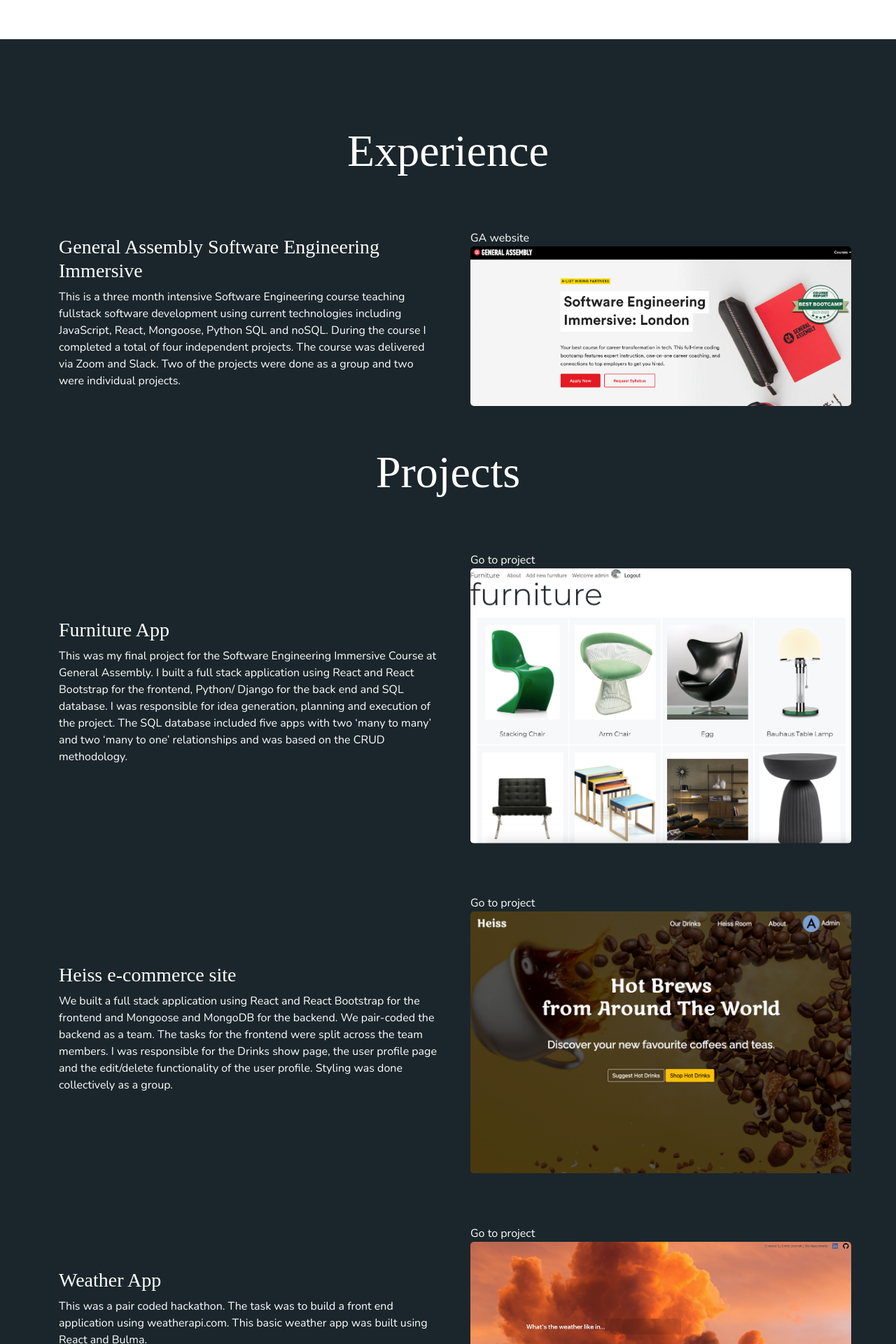
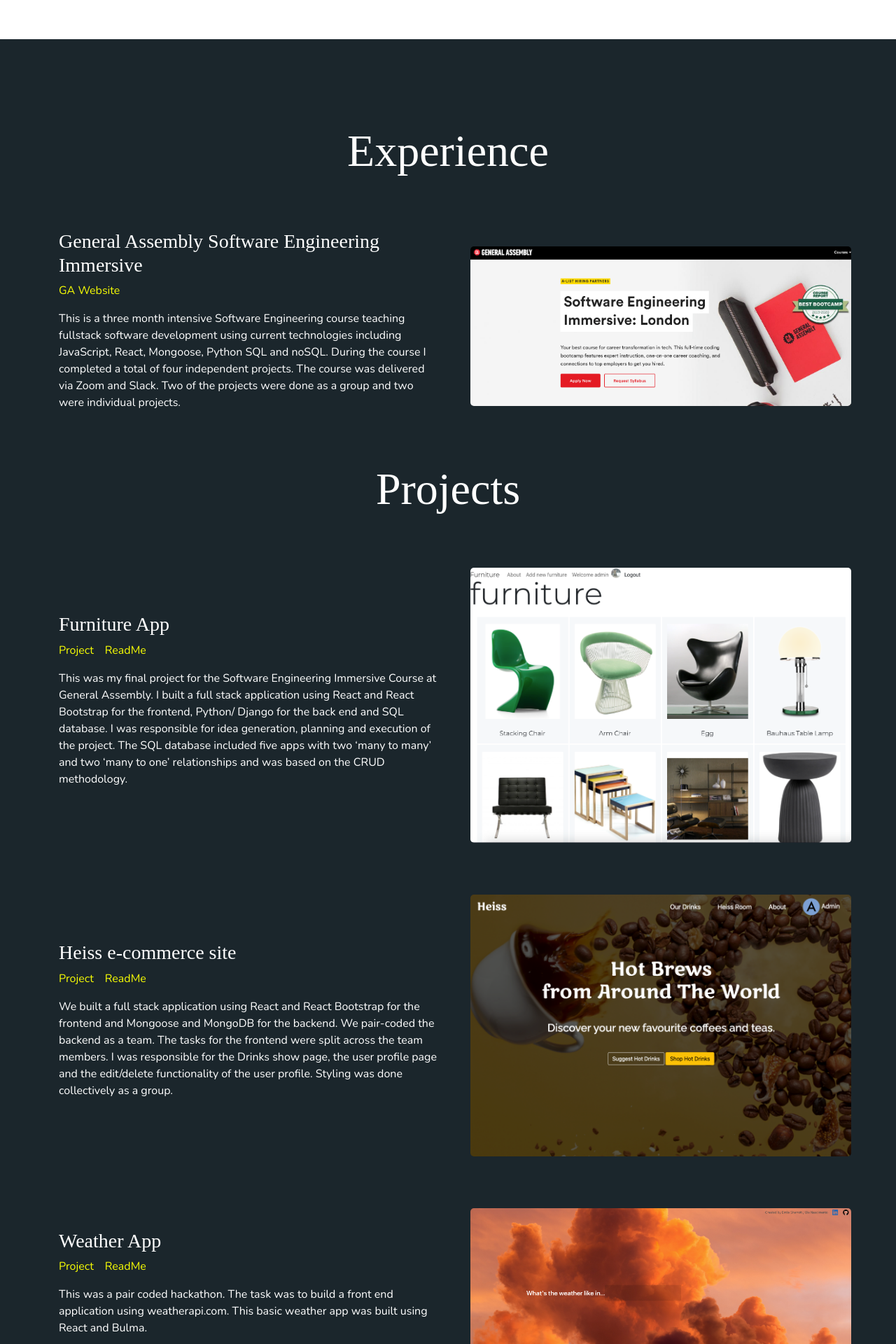
Before and after one commit to eintrittfrei/Portfolio, a React (Create React App) app: page / in a window 1280 px wide. Shown: the part 1996-3916 px from the top of the page at 70% size. Built offline with nearby package versions, Linux system fonts and the light colour scheme; a web font is replaced by a local one.

Commit message:
last comments implemented

```diff
--- a/src/components/Projects.js
+++ b/src/components/Projects.js
@@ -8,13 +8,16 @@
     <div className="row">
         <div className="col-sm">
           <div><h3 className="allerta">General Assembly Software Engineering Immersive</h3></div>
+          <div className="projectlinks">
+          <a rel="noreferrer" target="_blank" href="https://generalassemb.ly/education/software-engineering-immersive/london"><p>GA Website</p></a>
+          </div>
           <div><p>This is a three month intensive Software Engineering course teaching fullstack software development using current technologies including JavaScript, React, Mongoose, Python SQL and noSQL. During the course I completed a total of four independent projects. The course was delivered via Zoom and Slack.
           Two of the projects were done as a group and two were individual projects.
  </p></div>
         </div>
 
         <div className="col-sm">
-          <a rel="noreferrer" target="_blank" href="https://generalassemb.ly/education/software-engineering-immersive/london">GA website</a>
+
           <img
             class="img-fluid"
             src="./assets/GA.png"
@@ -26,15 +29,19 @@
       <div className="row">
         <div className="col-sm">
           <div><h3 className="allerta">Furniture App</h3></div>
+          <div className="projectlinks">
+          <a rel="noreferrer" target="_blank" href="https://furnitureideas.herokuapp.com/furniture/"><p>Project</p></a>
+          <a rel="noreferrer" target="_blank" href="https://github.com/eintrittfrei/project4/blob/main/README.md"><p>ReadMe</p></a></div>
           <div><p>This was my final project for the Software Engineering Immersive Course at General Assembly. I built a full stack application using React and React Bootstrap for the frontend, Python/ Django for the back end and SQL database. I was responsible for idea generation, planning and execution of the project. The SQL database included five apps with two ‘many to many’ and two ‘many to one’ relationships and was based on the CRUD methodology. </p></div>
         </div>
         <div className="col-sm">
-          <a rel="noreferrer" target="_blank" href="https://furnitureideas.herokuapp.com/furniture/">Go to project</a>
+
           <img
             class="img-fluid"
             src="./assets/furniture.png"
             alt="project4"
            />
+
         </div>
       </div>
 
@@ -43,11 +50,13 @@
         <div className="col-sm">
 
           <div><h3 className="allerta"><span>Heiss e-commerce site</span></h3></div>
+          <div className="projectlinks">
+          <a rel="noreferrer" target="_blank" href="https://sei56-3.herokuapp.com/"><p>Project</p></a>
+          <a rel="noreferrer" target="_blank" href="https://github.com/eintrittfrei/SEI56-Project-3#readme"><p>ReadMe</p></a></div>
           <div><p>We built a full stack application using React and React Bootstrap for the frontend and Mongoose and MongoDB for the backend. We pair-coded the backend as a team. The tasks for the frontend were split across the team members. I was responsible for the Drinks show page, the user profile page and the edit/delete functionality of the user profile. Styling was done collectively as a group.
  </p></div>
         </div>
         <div className="col-sm">
-        <a rel="noreferrer" target="_blank" href="https://sei56-3.herokuapp.com/">Go to project</a>
           <img
             class="img-fluid"
             src="./assets/heiss.png"
@@ -58,10 +67,12 @@
       <div className="row">
         <div className="col-sm">
           <div><h3 className="allerta">Weather App</h3></div>
+          <div className="projectlinks">
+          <a rel="noreferrer" target="_blank" href="https://oleproject2.netlify.app/"><p>Project</p></a>
+          <a rel="noreferrer" target="_blank" href="https://github.com/eintrittfrei/Project2#readme"><p>ReadMe</p></a></div>
           <div><p>This was a pair coded hackathon. The task was to build a front end application using weatherapi.com. This basic weather app was built using React and Bulma.</p></div>
         </div>
         <div className="col-sm">
-        <a  rel="noreferrer" target="_blank" href="https://oleproject2.netlify.app/">Go to project</a>
           <img
             class="img-fluid"
             src="./assets/weather.png"
@@ -73,12 +84,14 @@
 
         <div className="col-sm">
           <div><h3 className="allerta">Space Invaders</h3></div>
+          <div className="projectlinks">
+          <a rel="noreferrer" target="_blank" href="https://eintrittfrei.github.io/sei-project_1/"><p>Project</p></a>
+          <a rel="noreferrer" target="_blank" href="https://github.com/eintrittfrei/sei-project_1#readme"><p>ReadMe</p></a></div>
           <div><p>This was a solo project built over 1 week. This is a grid based game based on the classic Space Invaders game. I used Vanilla JavaScript, HTML and CSS to build it.
  </p></div>
         </div>
 
         <div className="col-sm">
-        <a rel="noreferrer" target="_blank" href="https://eintrittfrei.github.io/sei-project_1/">Go to project</a>
           <img
           class="img-fluid"
             src="./assets/space.png"
--- a/src/index.scss
+++ b/src/index.scss
@@ -98,6 +98,7 @@
       align-items: center;
       justify-content: center;
   }
+
   div.col-sm.right{
     padding: 4%;
     display: flex;
@@ -111,6 +112,9 @@
   div.container {
     font-size: .8rem;
     margin-top: 5%;
+    display: flex;
+    align-items: center;
+    flex-direction: column;
     p {
       margin-top: 3%;
       display: flex;
@@ -135,6 +139,15 @@
     flex-direction: column;
     align-items: center;
     font-size: small;
+  }
+}
+
+// Links to projects and ReadMes
+div.projectlinks {
+  display: flex;
+  p {
+    margin-right: 1em;
+    color: #f7fd04;
   }
 }
 
```
Also changed, not shown: src/components/About.js.
